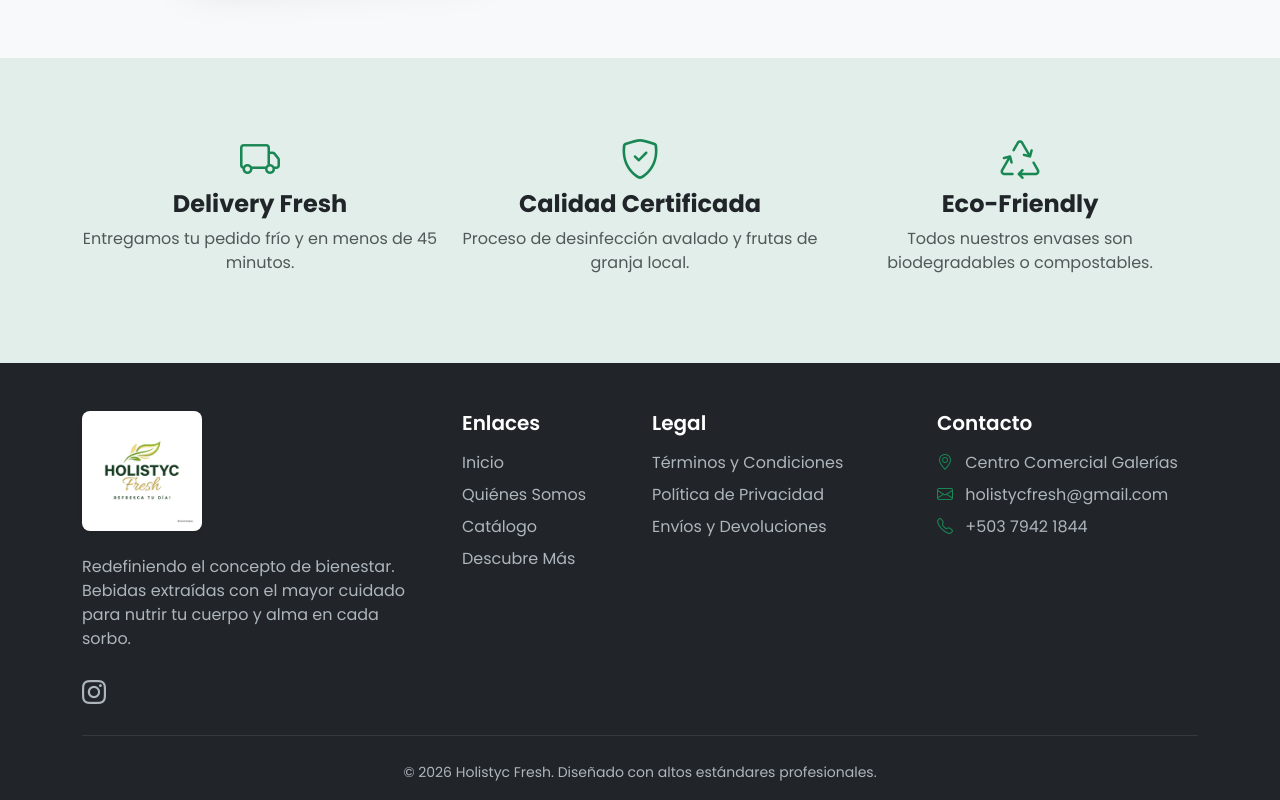
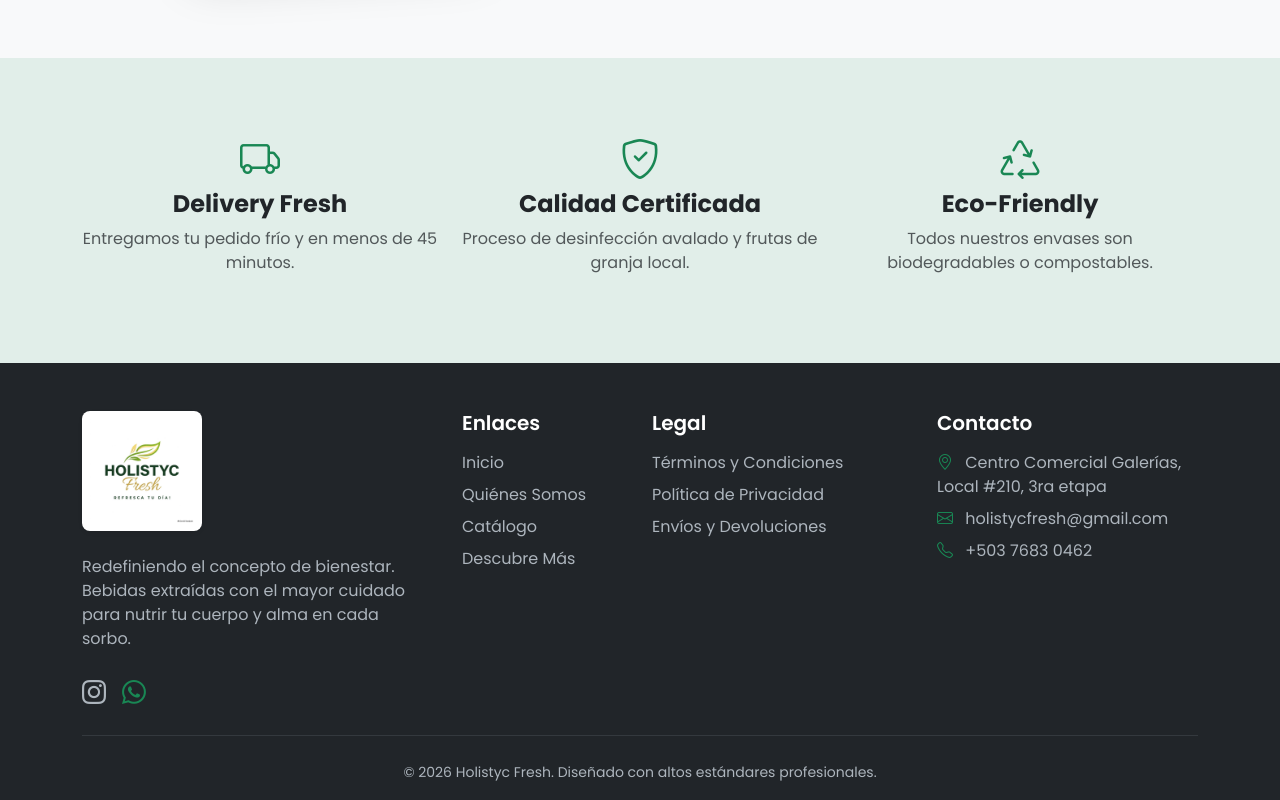
Before and after one commit to DavidSiliezar/HolistycFresh, a React (Vite) app: page / in a window 1280 px wide. Shown: the part 3105-3905 px from the top of the page. Built offline with nearby package versions, Linux system fonts and the light colour scheme.

Commit message:
Update location details and add WhatsApp link

```diff
--- a/src/App.jsx
+++ b/src/App.jsx
@@ -348,6 +348,9 @@ function App() {
                 <a href="https://www.instagram.com/holistyc_fresh/" target="_blank" rel="noopener noreferrer" className="fs-4 text-decoration-none">
                   <i className="bi bi-instagram"></i>
                 </a>
+                <a href="https://wa.me/50376830462" target="_blank" rel="noopener noreferrer" className="fs-4 text-decoration-none text-success">
+                  <i className="bi bi-whatsapp"></i>
+                </a>
               </div>
             </div>
             <div className="col-lg-2 col-md-6">
@@ -370,9 +373,9 @@ function App() {
             <div className="col-lg-3 col-md-6">
               <h5 className="mb-3">Contacto</h5>
               <ul className="list-unstyled" style={{ color: '#adb5bd' }}>
-                <li className="mb-2"><i className="bi bi-geo-alt text-success me-2"></i> Centro Comercial Galerías</li>
+                <li className="mb-2"><i className="bi bi-geo-alt text-success me-2"></i> Centro Comercial Galerías, Local #210, 3ra etapa</li>
                 <li className="mb-2"><i className="bi bi-envelope text-success me-2"></i> holistycfresh@gmail.com</li>
-                <li className="mb-2"><i className="bi bi-telephone text-success me-2"></i> +503 7942 1844</li>
+                <li className="mb-2"><i className="bi bi-telephone text-success me-2"></i> +503 7683 0462</li>
               </ul>
             </div>
           </div>
```
